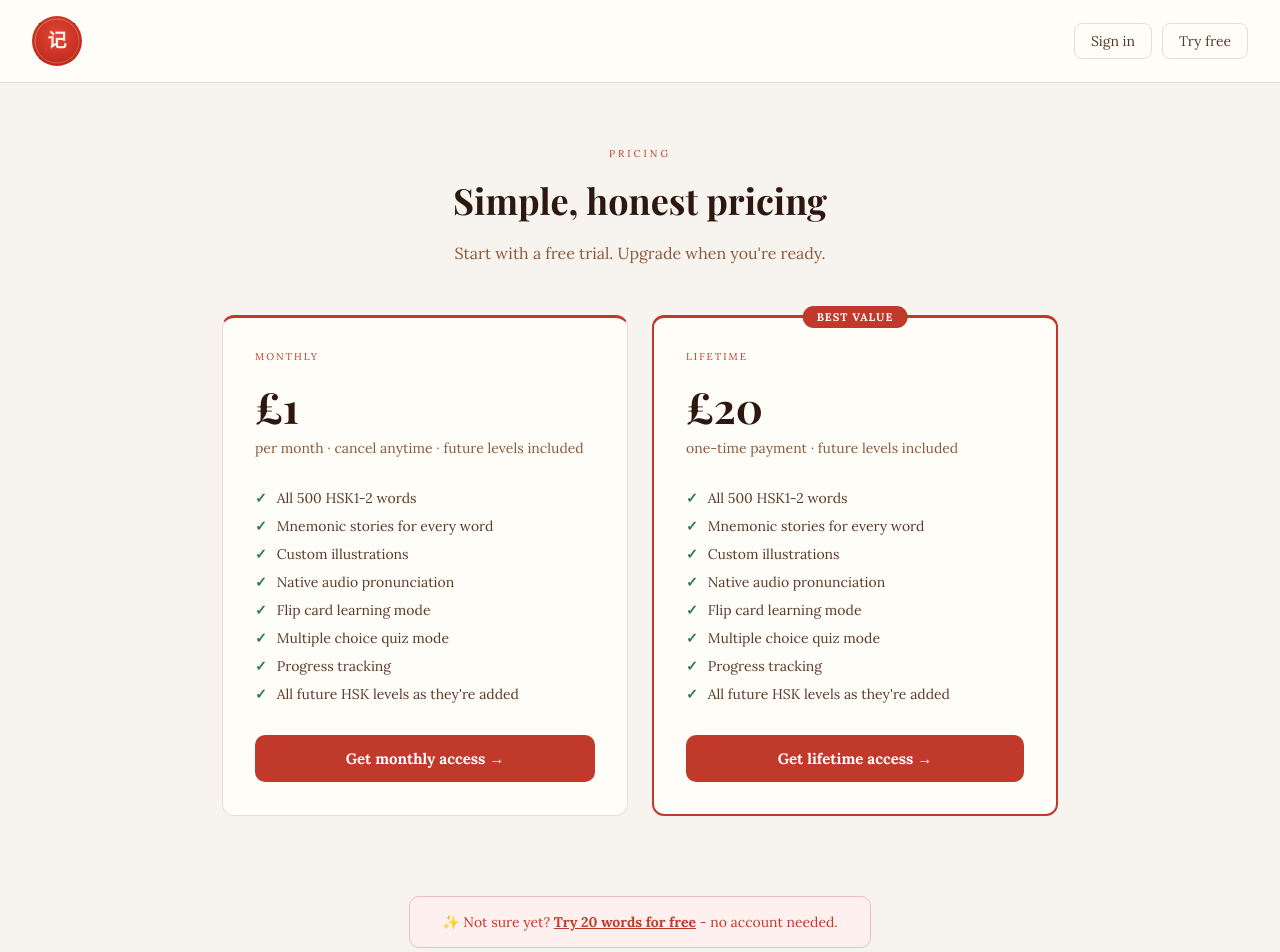
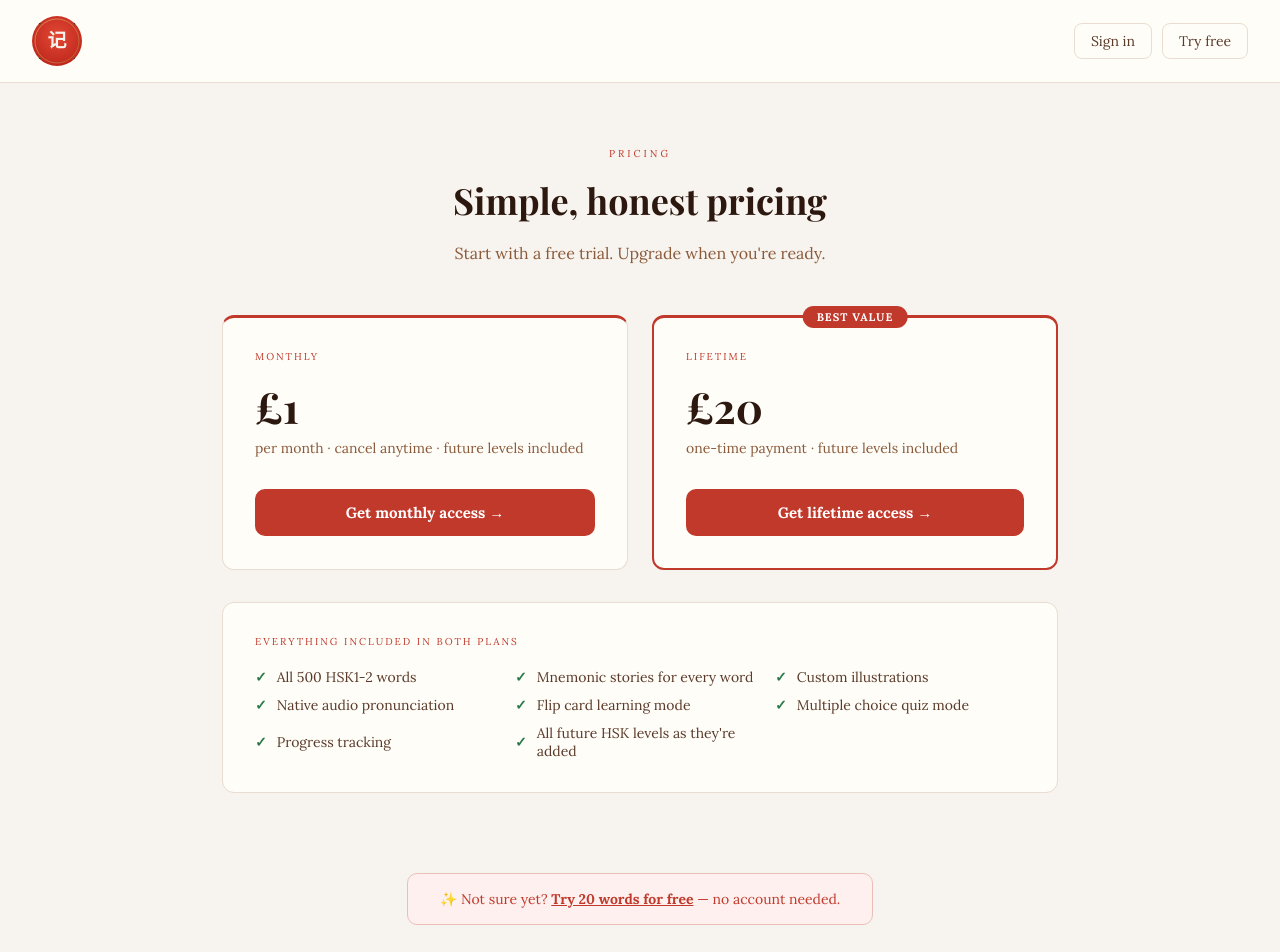
Before and after one commit to phuceh/mnemonic-mandarin, a Next.js app in the folder my-app/: page /pricing in a window 1280 px wide. Shown: the top 952 px of the page. Built offline with nearby package versions, Linux system fonts and the light colour scheme.

Commit message:
Simplify pricing page with shared features list

```diff
--- a/my-app/app/pricing/page.tsx
+++ b/my-app/app/pricing/page.tsx
@@ -71,20 +71,14 @@ export default function Pricing() {
           <p style={{ fontSize: 16, color: s.muted, lineHeight: 1.7 }}>Start with a free trial. Upgrade when you're ready.</p>
         </div>
 
-        <div style={{ display: 'grid', gridTemplateColumns: 'repeat(auto-fit, minmax(280px, 1fr))', gap: 24, marginBottom: '5rem' }}>
+        {/* Pricing cards */}
+        <div style={{ display: 'grid', gridTemplateColumns: 'repeat(auto-fit, minmax(280px, 1fr))', gap: 24, marginBottom: '2rem' }}>
 
           {/* Monthly */}
           <div style={{ background: s.card, border: `1px solid ${s.border}`, borderTop: `3px solid ${s.red}`, borderRadius: 12, padding: '2rem' }}>
             <div style={{ fontSize: 10, letterSpacing: 2, color: s.red, textTransform: 'uppercase', marginBottom: '1rem' }}>Monthly</div>
             <div style={{ fontSize: 42, fontWeight: 700, color: s.text, fontFamily: '"Playfair Display", Georgia, serif', marginBottom: 4 }}>£1</div>
             <div style={{ fontSize: 14, color: s.muted, marginBottom: '2rem' }}>per month · cancel anytime · future levels included</div>
-            <div style={{ display: 'flex', flexDirection: 'column', gap: 10, marginBottom: '2rem' }}>
-              {features.map((f, i) => (
-                <div key={i} style={{ display: 'flex', alignItems: 'center', gap: 10, fontSize: 14, color: s.brown }}>
-                  <span style={{ color: s.green, fontWeight: 700 }}>✓</span> {f}
-                </div>
-              ))}
-            </div>
             <button onClick={handleMonthly} style={{ width: '100%', padding: '14px', borderRadius: 10, border: 'none', background: s.red, color: '#fff', fontSize: 15, cursor: 'pointer', fontFamily: 'Georgia, serif', fontWeight: 700 }}>
               Get monthly access →
             </button>
@@ -96,13 +90,6 @@ export default function Pricing() {
             <div style={{ fontSize: 10, letterSpacing: 2, color: s.red, textTransform: 'uppercase', marginBottom: '1rem' }}>Lifetime</div>
             <div style={{ fontSize: 42, fontWeight: 700, color: s.text, fontFamily: '"Playfair Display", Georgia, serif', marginBottom: 4 }}>£20</div>
             <div style={{ fontSize: 14, color: s.muted, marginBottom: '2rem' }}>one-time payment · future levels included</div>
-            <div style={{ display: 'flex', flexDirection: 'column', gap: 10, marginBottom: '2rem' }}>
-              {features.map((f, i) => (
-                <div key={i} style={{ display: 'flex', alignItems: 'center', gap: 10, fontSize: 14, color: s.brown }}>
-                  <span style={{ color: s.green, fontWeight: 700 }}>✓</span> {f}
-                </div>
-              ))}
-            </div>
             <button onClick={handleLifetime} style={{ width: '100%', padding: '14px', borderRadius: 10, border: 'none', background: s.red, color: '#fff', fontSize: 15, cursor: 'pointer', fontFamily: 'Georgia, serif', fontWeight: 700 }}>
               Get lifetime access →
             </button>
@@ -110,15 +97,29 @@ export default function Pricing() {
 
         </div>
 
-        <div style={{ textAlign: 'center', marginBottom: '5rem' }}>
-          <div style={{ display: 'inline-block', background: '#fdf0ee', border: `1px solid #e8c0b8`, borderRadius: 10, padding: '1rem 2rem', fontSize: 14, color: s.red }}>
-            ✨ Not sure yet? <button onClick={() => router.push('/demo')} style={{ background: 'none', border: 'none', cursor: 'pointer', color: s.red, fontWeight: 700, textDecoration: 'underline', fontSize: 14 }}>Try 20 words for free</button> - no account needed.
+        {/* Shared features */}
+        <div style={{ background: s.card, border: `1px solid ${s.border}`, borderRadius: 12, padding: '2rem', marginBottom: '5rem' }}>
+          <div style={{ fontSize: 10, letterSpacing: 2, color: s.red, textTransform: 'uppercase', marginBottom: '1.25rem' }}>Everything included in both plans</div>
+          <div style={{ display: 'grid', gridTemplateColumns: 'repeat(auto-fit, minmax(220px, 1fr))', gap: 10 }}>
+            {features.map((f, i) => (
+              <div key={i} style={{ display: 'flex', alignItems: 'center', gap: 10, fontSize: 14, color: s.brown }}>
+                <span style={{ color: s.green, fontWeight: 700 }}>✓</span> {f}
+              </div>
+            ))}
           </div>
         </div>
 
+        {/* Free trial note */}
+        <div style={{ textAlign: 'center', marginBottom: '5rem' }}>
+          <div style={{ display: 'inline-block', background: '#fdf0ee', border: `1px solid #e8c0b8`, borderRadius: 10, padding: '1rem 2rem', fontSize: 14, color: s.red }}>
+            ✨ Not sure yet? <button onClick={() => router.push('/demo')} style={{ background: 'none', border: 'none', cursor: 'pointer', color: s.red, fontWeight: 700, textDecoration: 'underline', fontSize: 14 }}>Try 20 words for free</button> — no account needed.
+          </div>
+        </div>
+
+        {/* Roadmap */}
         <div style={{ textAlign: 'center', marginBottom: '2rem' }}>
           <div style={{ fontSize: 10, letterSpacing: 3, color: s.red, textTransform: 'uppercase', marginBottom: '1rem' }}>Content roadmap</div>
-          <h2 style={{ fontSize: 28, fontWeight: 700, color: s.text, fontFamily: '"Playfair Display", Georgia, serif', marginBottom: '0.5rem' }}>What's included - and what's coming</h2>
+          <h2 style={{ fontSize: 28, fontWeight: 700, color: s.text, fontFamily: '"Playfair Display", Georgia, serif', marginBottom: '0.5rem' }}>What's included — and what's coming</h2>
           <p style={{ fontSize: 14, color: s.muted, marginBottom: '2.5rem' }}>Both plans include every level as it's released.</p>
         </div>
 
```
